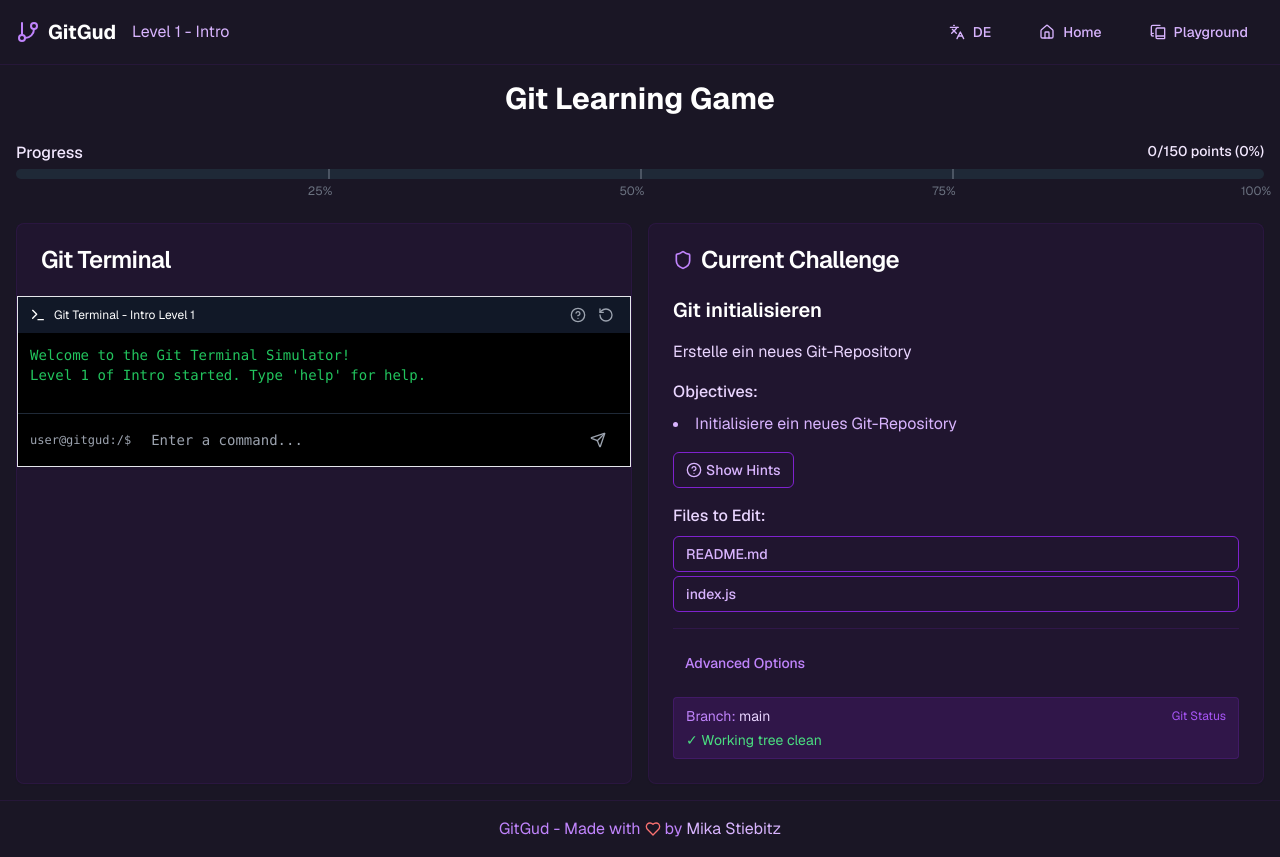
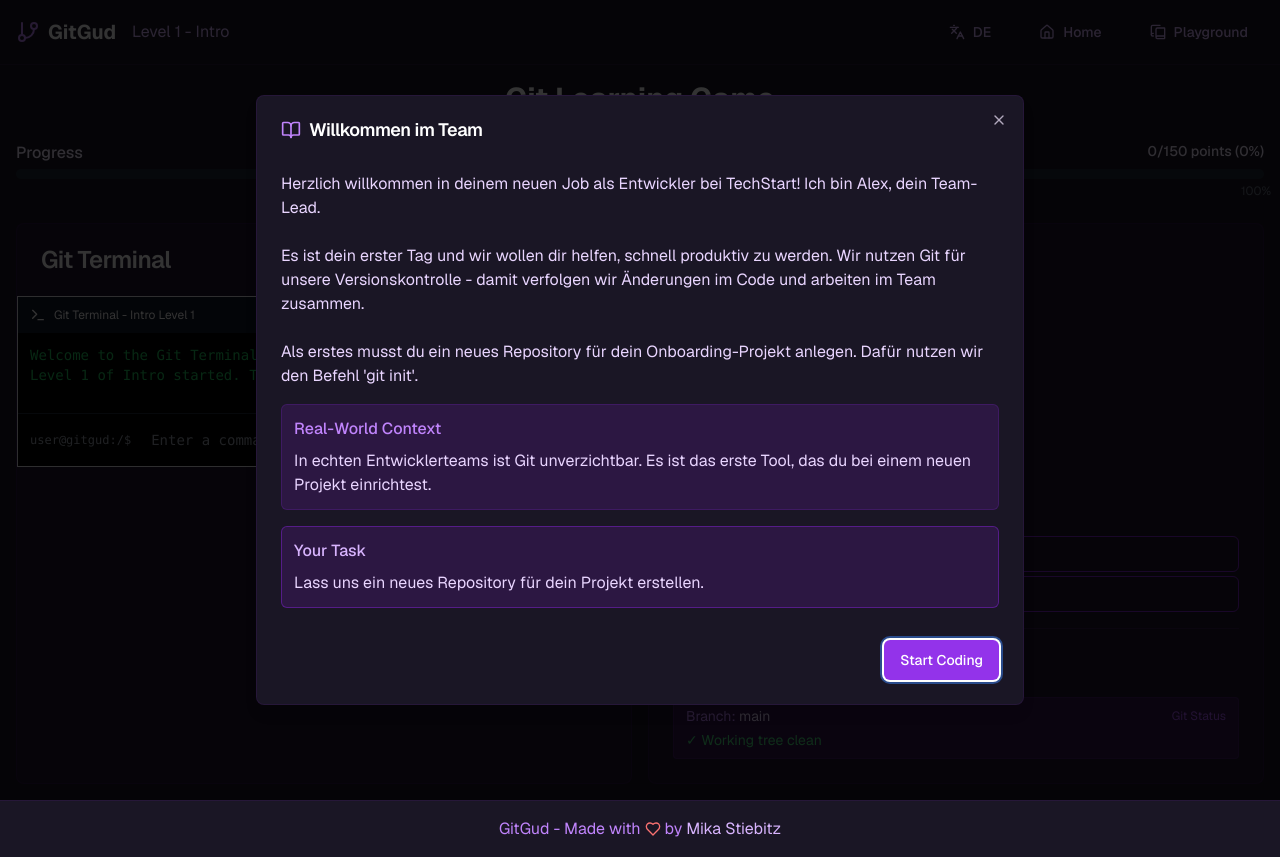
Before and after one commit to MikaStiebitz/Git-Gud, a Next.js app: page /level in a window 1280 px wide. Built offline with nearby package versions, Linux system fonts and the light colour scheme.

Commit message:
feat: Add storys to Level

```diff
--- a/src/app/[level]/page.tsx
+++ b/src/app/[level]/page.tsx
@@ -1,16 +1,17 @@
 "use client";
 
-import { useState } from "react";
+import { useEffect, useState } from "react";
 import { Card, CardContent, CardHeader, CardTitle } from "~/components/ui/card";
 import { Button } from "~/components/ui/button";
 import { FileEditor } from "~/components/FileEditor";
 import { ProgressBar } from "~/components/ProgressBar";
 import { useGameContext } from "~/contexts/GameContext";
 import { type LevelType } from "~/types";
-import { HelpCircleIcon, ArrowRightIcon, RotateCcw, Shield } from "lucide-react";
+import { HelpCircleIcon, ArrowRightIcon, RotateCcw, Shield, BookOpen } from "lucide-react";
 import { PageLayout } from "~/components/layout/PageLayout";
 import { ClientOnly } from "~/components/ClientOnly";
 import { useLanguage } from "~/contexts/LanguageContext";
+import { StoryDialog } from "~/components/StoryDialog";
 import dynamic from "next/dynamic";
 
 // Dynamically import Terminal component with SSR disabled
@@ -38,6 +39,7 @@ export default function LevelPage() {
     const [currentFile, setCurrentFile] = useState({ name: "", content: "" });
     const [showHints, setShowHints] = useState(false);
     const [showAdvancedOptions, setShowAdvancedOptions] = useState(false);
+    const [showStoryDialog, setShowStoryDialog] = useState(false);
 
     // Get the current level data
     const levelData: LevelType | null = levelManager.getLevel(currentStage, currentLevel);
@@ -49,6 +51,12 @@ export default function LevelPage() {
         setCurrentFile({ name: fileName, content });
         setIsFileEditorOpen(true);
     };
+
+    useEffect(() => {
+        if (levelData?.story) {
+            setShowStoryDialog(true);
+        }
+    }, [currentStage, currentLevel, levelData]);
 
     // Show a list of user-editable files
     const renderEditableFiles = () => {
@@ -98,7 +106,7 @@ export default function LevelPage() {
                         </ul>
                     </div>
 
-                    <div className="flex items-center space-x-2">
+                    <div className="flex flex-wrap items-center gap-2">
                         <Button
                             variant="outline"
                             size="sm"
@@ -107,6 +115,18 @@ export default function LevelPage() {
                             <HelpCircleIcon className="mr-1 h-4 w-4" />
                             {showHints ? t("level.hideHints") : t("level.showHints")}
                         </Button>
+
+                        {/* Add this new button */}
+                        {levelData.story && (
+                            <Button
+                                variant="outline"
+                                size="sm"
+                                onClick={() => setShowStoryDialog(true)}
+                                className="flex items-center border-purple-700 text-purple-300 hover:bg-purple-900/50">
+                                <BookOpen className="mr-1 h-4 w-4" />
+                                {t("level.storyButton")}
+                            </Button>
+                        )}
 
                         {isLevelCompleted && (
                             <Button
@@ -268,6 +288,13 @@ export default function LevelPage() {
                     />
                 </div>
             </div>
+            {levelData?.story && (
+                <StoryDialog
+                    isOpen={showStoryDialog}
+                    onClose={() => setShowStoryDialog(false)}
+                    story={levelData.story}
+                />
+            )}
         </PageLayout>
     );
 }
--- /dev/null
+++ b/src/components/StoryDialog.tsx
@@ -0,0 +1,50 @@
+"use client";
+
+import { Dialog, DialogContent, DialogHeader, DialogTitle, DialogFooter } from "~/components/ui/dialog";
+import { Button } from "~/components/ui/button";
+import { type StoryContext } from "~/types";
+import { useLanguage } from "~/contexts/LanguageContext";
+import { BookOpen } from "lucide-react";
+
+interface StoryDialogProps {
+    isOpen: boolean;
+    onClose: () => void;
+    story: StoryContext;
+}
+
+export function StoryDialog({ isOpen, onClose, story }: StoryDialogProps) {
+    const { t } = useLanguage();
+
+    return (
+        <Dialog open={isOpen} onOpenChange={onClose}>
+            <DialogContent className="max-h-[90vh] max-w-[90vw] border-purple-900/20 bg-[#1a1625] text-purple-100 md:max-h-[80vh] md:max-w-3xl">
+                <DialogHeader>
+                    <DialogTitle className="flex items-center text-white">
+                        <BookOpen className="mr-2 h-5 w-5 text-purple-400" />
+                        {story.title}
+                    </DialogTitle>
+                </DialogHeader>
+
+                <div className="space-y-4 py-4">
+                    <div className="whitespace-pre-line text-purple-200">{story.narrative}</div>
+
+                    <div className="rounded-md border border-purple-800/30 bg-purple-900/30 p-3">
+                        <h3 className="mb-2 font-medium text-purple-400">{t("level.realWorldContext")}</h3>
+                        <p className="text-purple-200">{story.realWorldContext}</p>
+                    </div>
+
+                    <div className="rounded-md border border-purple-700/50 bg-purple-900/30 p-3">
+                        <h3 className="mb-2 font-medium text-purple-300">{t("level.task")}</h3>
+                        <p className="text-purple-200">{story.taskIntroduction}</p>
+                    </div>
+                </div>
+
+                <DialogFooter>
+                    <Button onClick={onClose} className="bg-purple-600 text-white hover:bg-purple-700">
+                        {t("level.startCoding")}
+                    </Button>
+                </DialogFooter>
+            </DialogContent>
+        </Dialog>
+    );
+}
--- a/src/contexts/GameContext.tsx
+++ b/src/contexts/GameContext.tsx
@@ -57,6 +57,11 @@ export const GameProvider: React.FC<{ children: React.ReactNode }> = ({ children
                 openFileEditor(fileName);
                 return;
             }
+        }
+
+        if (command.trim() === "clear") {
+            setTerminalOutput([]);
+            return;
         }
 
         setTerminalOutput(prev => [...prev, `$ ${command}`]);
--- a/src/contexts/LanguageContext.tsx
+++ b/src/contexts/LanguageContext.tsx
@@ -54,6 +54,10 @@ const translations = {
         "level.resetConfirm": "Are you sure you want to reset all your progress?",
         "level.level": "Level",
         "level.levelCompleted": "Level completed!",
+        "level.realWorldContext": "Real-World Context",
+        "level.task": "Your Task",
+        "level.startCoding": "Start Coding",
+        "level.storyButton": "Show Story",
 
         // Playground
         "playground.title": "Git Playground",
@@ -144,6 +148,10 @@ const translations = {
         "level.resetConfirm": "Möchtest du wirklich deinen gesamten Fortschritt zurücksetzen?",
         "level.level": "Level",
         "level.levelCompleted": "Level abgeschlossen!",
+        "level.realWorldContext": "Kontext in der echten Welt",
+        "level.task": "Deine Aufgabe",
+        "level.startCoding": "Mit dem Coding beginnen",
+        "level.storyButton": "Story anzeigen",
 
         // Playground
         "playground.title": "Git Playground",
```
